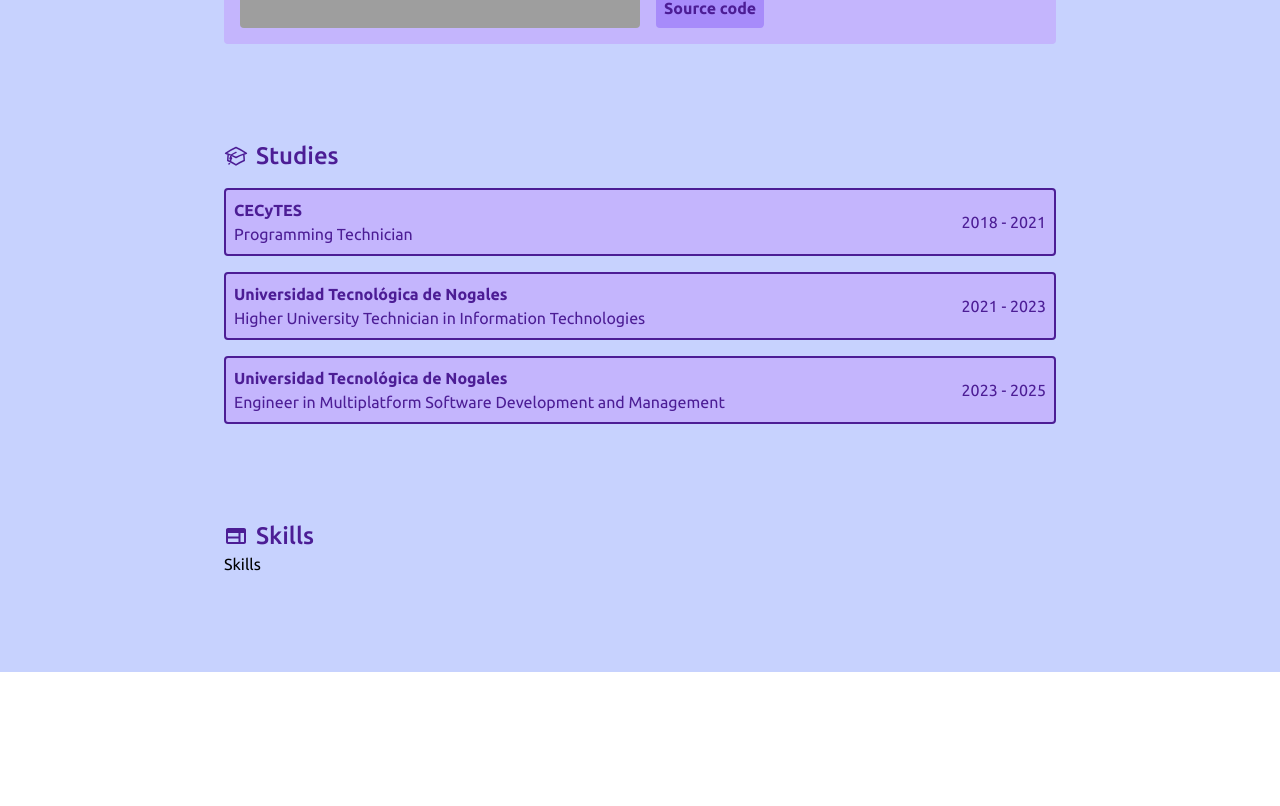
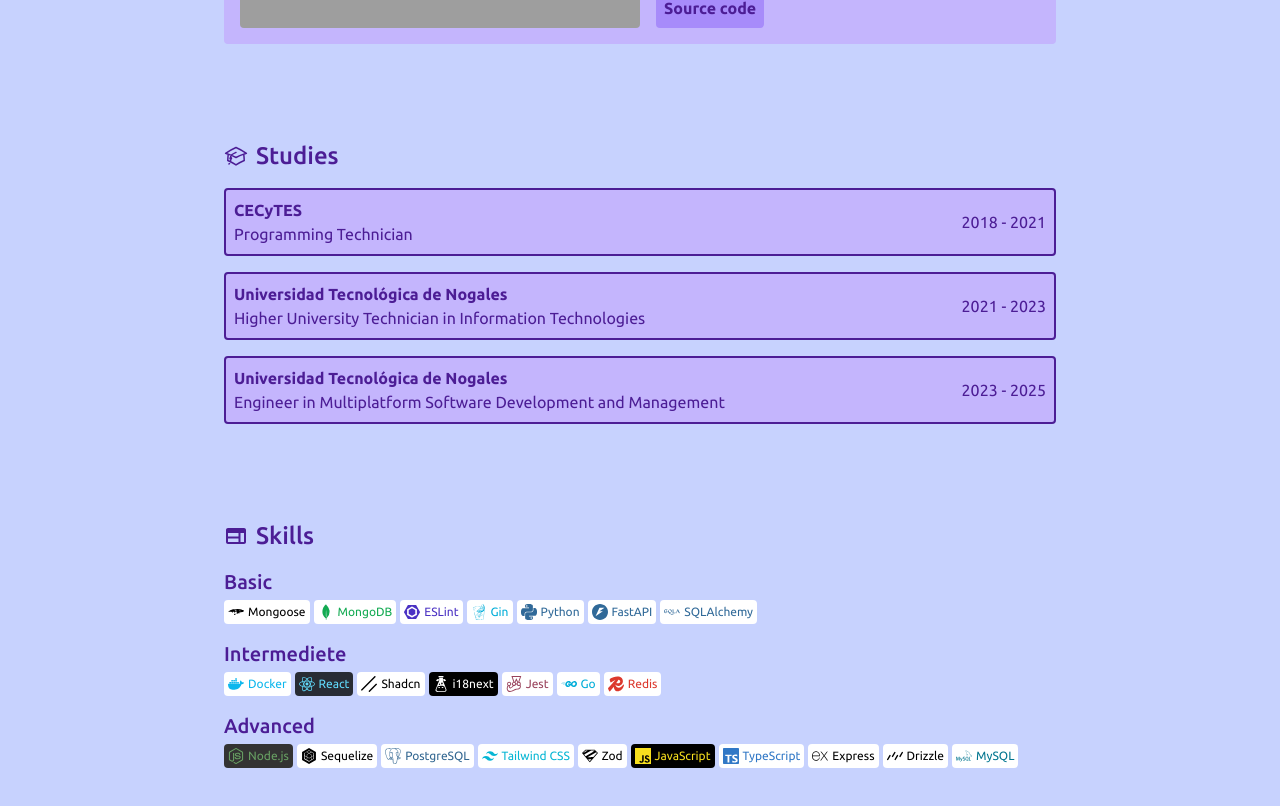
Before and after one commit to zchelalo/portfolio, a React (Vite) app: page / in a window 1280 px wide. Shown: the part 1337-2143 px from the top of the page. Before the commit the page ends 2009 px from the top, so only its background shows below. Built offline with nearby package versions, Linux system fonts and the light colour scheme; grey boxes are pictures that could not be loaded.

Commit message:
update: move iconTechnology and useTechnology to a global component and global hook; add: level to skill

```diff
--- a/src/modules/project/ui/components/IconTechnology.tsx
+++ b/src/components/IconTechnology/index.tsx
@@ -1,5 +1,5 @@
 import { Technology } from '@/constants'
-import { useTechnology } from '@/modules/project/ui/hooks/useTechnology'
+import { useTechnology } from '@/components/IconTechnology/hooks/useTechnology'
 
 type IconTechnologyProps = {
   technology: Technology
--- a/src/components/Layout/index.tsx
+++ b/src/components/Layout/index.tsx
@@ -1,4 +1,6 @@
 import { useTheme } from '@/hooks/useTheme'
+
+import { Theme } from '@/constants'
 
 import { Button } from '@/components/Button'
 import { Header } from '@/components/Layout/components/Header'
@@ -23,7 +25,7 @@ function Layout({ children }: LayoutProps) {
         <div className='sticky bottom-4'>
           <Button
             type='button'
-            onClick={() => changeTheme(theme === 'light' ? 'dark' : 'light')}
+            onClick={() => changeTheme(theme === Theme.LIGHT ? Theme.DARK : Theme.LIGHT)}
           >
             {theme === 'light' ? <HiOutlineMoon /> : <HiOutlineSun />}
           </Button>
--- a/src/modules/project/ui/Project.tsx
+++ b/src/modules/project/ui/Project.tsx
@@ -7,7 +7,7 @@ import { Section } from '@/constants'
 import { useEffect, useState } from 'react'
 
 import { SectionLayout } from '@/components/SectionLayout'
-import { IconTechnology } from '@/modules/project/ui/components/IconTechnology'
+import { IconTechnology } from '@/components/IconTechnology'
 import { Button } from '@/components/Button'
 
 import { HiOutlineCodeBracket  } from 'react-icons/hi2'
--- a/src/modules/skill/application/schemas/skill.ts
+++ b/src/modules/skill/application/schemas/skill.ts
@@ -1,4 +1,6 @@
 import { z } from 'zod'
+
+import { SkillLevel } from '@/constants'
 
 export const getSkillByIDSchema = z.object({
   id: z.string().uuid()
@@ -8,3 +10,7 @@ export const paginationSchema = z.object({
   offset: z.number().int().min(0),
   limit: z.number().int().positive()
 })
+
+export const filtersSchema = z.object({
+  level: z.nativeEnum(SkillLevel).optional()
+})
--- a/src/modules/skill/application/use_cases/skill.ts
+++ b/src/modules/skill/application/use_cases/skill.ts
@@ -1,8 +1,9 @@
 import { SkillEntity } from '@/modules/skill/domain/entity'
 import { ProjectEntity } from '@/modules/project/domain/entity'
-import { SkillRepository } from '@/modules/skill/domain/repository'
+import { Filters, SkillRepository } from '@/modules/skill/domain/repository'
 
 import {
+  filtersSchema,
   getSkillByIDSchema,
   paginationSchema
 } from '@/modules/skill/application/schemas/skill'
@@ -21,10 +22,11 @@ export class SkillUseCase {
     return skillObtained
   }
 
-  public async getSkills(offset: number, limit: number): Promise<SkillEntity[]> {
+  public async getSkills(offset: number, limit: number, filters?: Filters): Promise<SkillEntity[]> {
     paginationSchema.parse({ offset, limit })
+    if (filters) filtersSchema.parse(filters)
 
-    const skillsObtained = await this.skillRepository.getSkills(offset, limit)
+    const skillsObtained = await this.skillRepository.getSkills(offset, limit, filters)
     return skillsObtained
   }
 }
--- a/src/modules/skill/domain/repository.ts
+++ b/src/modules/skill/domain/repository.ts
@@ -1,7 +1,13 @@
 import { SkillEntity } from '@/modules/skill/domain/entity'
 import { ProjectEntity } from '@/modules/project/domain/entity'
 
+import { SkillLevel } from '@/constants'
+
+export interface Filters {
+  level?: SkillLevel
+}
+
 export interface SkillRepository {
   getSkillById(uuid: string): Promise<{ skill: SkillEntity, projects: ProjectEntity[] }>
-  getSkills(offset: number, limit: number): Promise<SkillEntity[]>
+  getSkills(offset: number, limit: number, filters?: Filters): Promise<SkillEntity[]>
 }
--- a/src/modules/skill/infrastructure/repositories/memory.ts
+++ b/src/modules/skill/infrastructure/repositories/memory.ts
@@ -1,6 +1,6 @@
 import { SkillEntity } from '@/modules/skill/domain/entity'
 import { ProjectEntity } from '@/modules/project/domain/entity'
-import { SkillRepository } from '@/modules/skill/domain/repository'
+import { Filters, SkillRepository } from '@/modules/skill/domain/repository'
 
 import { SkillLevel, Technology } from '@/constants'
 
@@ -139,8 +139,15 @@ export class MemoryRepository implements SkillRepository {
     return { skill: skillObtained, projects: projectsObtained }
   }
 
-  async getSkills(offset: number, limit: number): Promise<SkillEntity[]> {
-    const skillsObtained = skills.slice(offset, offset + limit)
+  async getSkills(offset: number, limit: number, filters?: Filters): Promise<SkillEntity[]> {
+    let skillsObtained = skills
+    if (filters) {
+      if (filters.level) {
+        skillsObtained = skillsObtained.filter(skill => skill.level == filters.level)
+      }
+    }
+
+    skillsObtained = skillsObtained.slice(offset, offset + limit)
     if (skillsObtained.length === 0) {
       throw new Error('skills not found')
     }
--- a/src/modules/skill/ui/Skill.tsx
+++ b/src/modules/skill/ui/Skill.tsx
@@ -1,18 +1,70 @@
-import { Section } from '@/constants'
+import { SkillEntity } from '@/modules/skill/domain/entity'
+import { MemoryRepository } from '@/modules/skill/infrastructure/repositories/memory'
+import { SkillUseCase } from '@/modules/skill/application/use_cases/skill'
 
+import { useEffect, useState } from 'react'
+
+import { Section, SkillLevel } from '@/constants'
+
+import { IconTechnology } from '@/components/IconTechnology'
 import { SectionLayout } from '@/components/SectionLayout'
 
 import { MdOutlineWeb } from 'react-icons/md'
 
+const skillRepository = new MemoryRepository()
+const skillUseCase = new SkillUseCase(skillRepository)
+
 function Skill() {
+  const [basicSkills, setBasicSkills] = useState<SkillEntity[]>()
+  const [intermedieteSkills, setIntermedieteSkills] = useState<SkillEntity[]>()
+  const [advancedSkills, setAdvancedSkills] = useState<SkillEntity[]>()
+
+  useEffect(() => {
+    const fetchSkills = async () => {
+      const basicSkillsObtained = await skillUseCase.getSkills(0, 50, { level: SkillLevel.BASIC })
+      setBasicSkills(basicSkillsObtained)
+
+      const intermedieteSkillsObtained = await skillUseCase.getSkills(0, 50, { level: SkillLevel.INTERMEDIATE })
+      setIntermedieteSkills(intermedieteSkillsObtained)
+
+      const advancedSkillsObtained = await skillUseCase.getSkills(0, 50, { level: SkillLevel.ADVANCED })
+      setAdvancedSkills(advancedSkillsObtained)
+    }
+
+    fetchSkills()
+  }, [])
+
   return (
     <SectionLayout
       title='Skills'
       icon={MdOutlineWeb}
       id={Section.SKILLS}
     >
-      <main>
-        Skills
+      <main className='flex flex-col items-center'>
+        <section className='w-full flex flex-col mt-4'>
+          <h2 className='text text-xl font-medium'>Basic</h2>
+          <div className='w-full flex flex-wrap items-center'>
+            {basicSkills?.map(skill => (
+              <IconTechnology key={skill.id} technology={skill.name} />
+            ))}
+          </div>
+        </section>
+        <section className='w-full flex flex-col mt-4'>
+          <h2 className='text text-xl font-medium'>Intermediete</h2>
+          <div className='w-full flex flex-wrap items-center'>
+            {intermedieteSkills?.map(skill => (
+              <IconTechnology key={skill.id} technology={skill.name} />
+            ))}
+          </div>
+        </section>
+        <section className='w-full flex flex-col mt-4'>
+          <h2 className='text text-xl font-medium'>Advanced</h2>
+          <div className='w-full flex flex-wrap items-center'>
+            {advancedSkills?.map(skill => (
+              <IconTechnology key={skill.id} technology={skill.name} />
+            ))}
+          </div>
+        </section>
       </main>
     </SectionLayout>
   )
--- a/src/modules/study/ui/Study.tsx
+++ b/src/modules/study/ui/Study.tsx
@@ -39,7 +39,7 @@ function Study() {
     >
       <main>
         {studies.map(study => (
-          <div className='rounded bg text border-2 border-violet-900 flex flex-wrap justify-between items-center p-2 mt-4'>
+          <div key={study.id} className='rounded bg text border-2 border-violet-900 flex flex-wrap justify-between items-center p-2 mt-4'>
             <div className='flex flex-col'>
               <h2 className='font-semibold'>{study.institution}</h2>
               <span>{study.career}</span>
```
Also changed, not shown: src/components/IconTechnology/hooks/useTechnology.ts (renamed from src/modules/project/ui/hooks/useTechnology.ts), src/hooks/useTheme.ts (renamed from src/hooks/useTheme.tsx).
